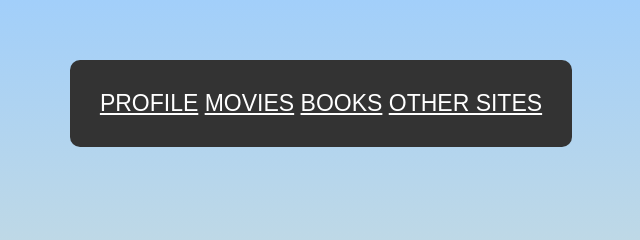
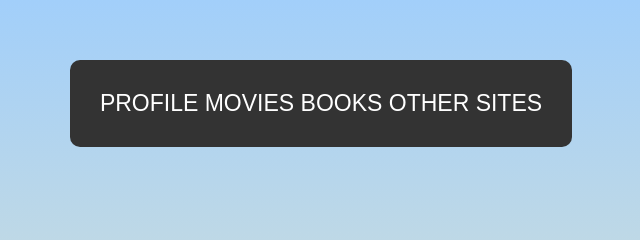
Before and after one commit to 0kinn/SimpleHTML, a plain HTML site: page index.html in a window 1280 px wide. Shown: the top 240 px of the page, 319-959 px from the left. Drawn offline with Linux system fonts and the light colour scheme.

Commit message:
Update index.html

```diff
--- a/index.html
+++ b/index.html
@@ -28,14 +28,14 @@
 				display: flex;
 				align-items: center;
 				justify-content: center;
-				gap: 1000px;
 				font-size: 23px;
 			}
 
 			.nav-link
 			{
 				color: white;
-				text-decorations: none;
+				text-decoration: none;
+				gap: 50px;
 				transition: color 0.5s ease;
 			}
 
```
